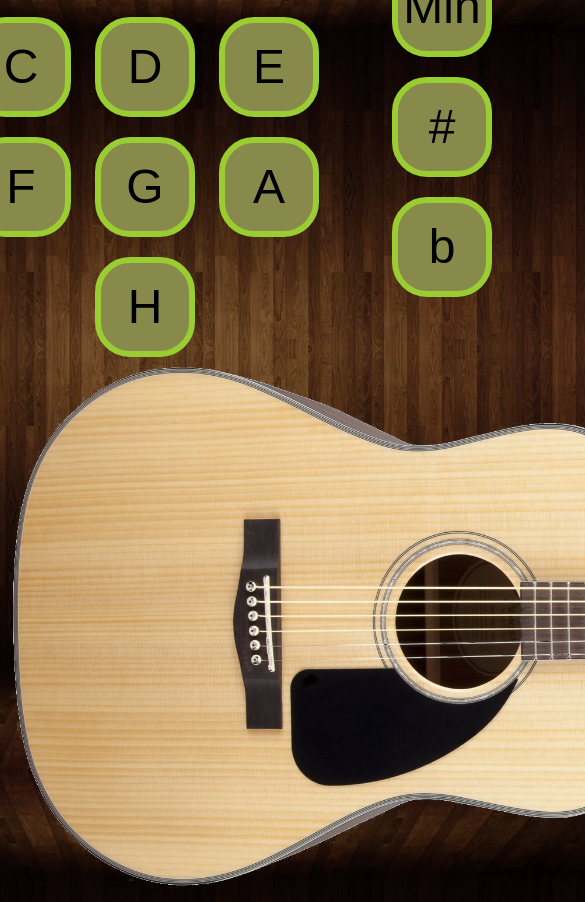
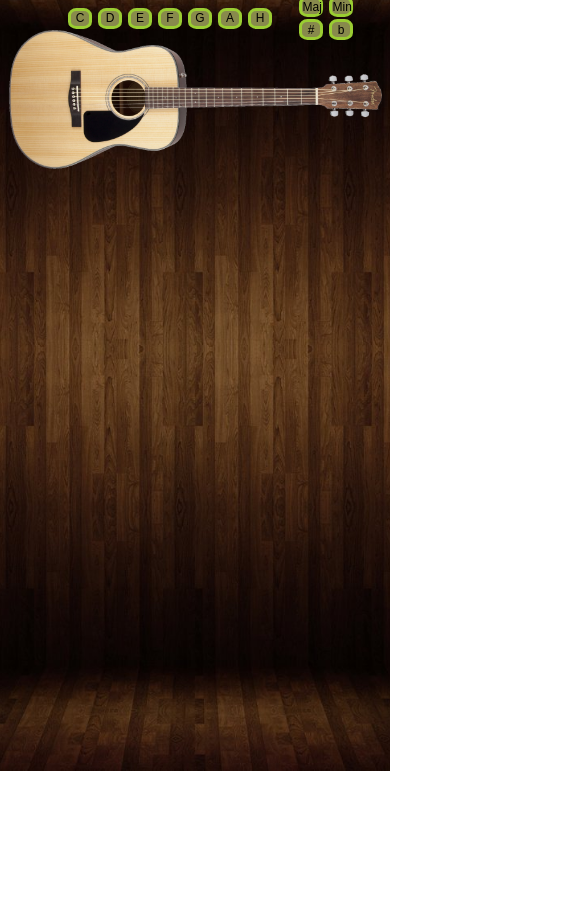
Before and after one commit to AptypTheKing/Guitar-Chords, a plain HTML site: page index.html in a window 390 px wide. Shown: the part 73-975 px from the top of the page, 585 px wide, since content can reach past the window. After the commit the page ends 844 px from the top, so only its background shows below. Drawn offline with Linux system fonts and the light colour scheme.

Commit message:
Adjust Page Design

```diff
--- a/style.css
+++ b/style.css
@@ -30,12 +30,23 @@ main {
     background-color: #888a4c;
     font-size: 48px;
     text-align: center;
-    padding: 0;
-    margin: 10px;
-    height: 100px;
-    width: 100px;
+    padding: 2px;
+    width: 2em;
+    margin: 8px;
     border: 6px solid yellowgreen;
     border-radius: 35%;
+}
+
+@media (max-width: 500px) {
+    .btn {
+        font-size: 12px;
+        padding: 0.5px;
+        margin: 1px;
+        border: 3px solid yellowgreen;
+    }
+    .chords {
+        right: 25px
+    }
 }
 
 .btn:hover {
@@ -53,11 +64,16 @@ body {
 
 .guitar {
     text-align: center;
-    width: 100%
 }
 
 .img-guitar {
-    margin-left: auto;
-    margin-right: auto;
     width: 1400px;
+    max-width: 100%;
 }
+
+/* .circle::before {
+    content: ' \25CF';
+    font-size: 25px;
+    color: yellow;
+    position: relative;
+  } */
```
Also changed, not shown: index.html (+7 -0 lines).
